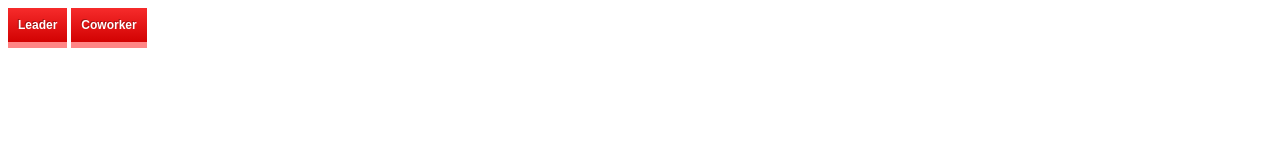
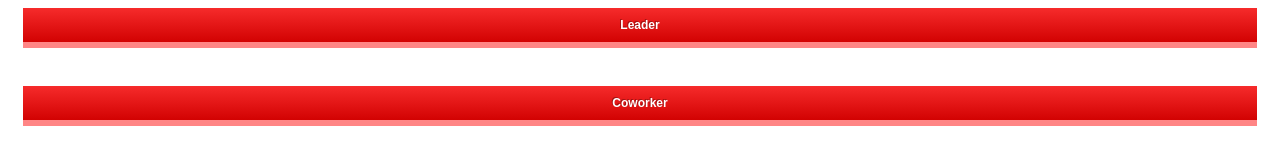
Before and after one commit to robinrogne/Grupp3, a plain HTML site: page TeleCoach/www/index.html in a window 1280 px wide. Drawn offline with Linux system fonts and the light colour scheme.

Commit message:
Css ändringar

```diff
--- a/TeleCoach/www/css/index.css
+++ b/TeleCoach/www/css/index.css
@@ -1,3 +1,7 @@
+#centered{
+    text-align: center;
+    margin: 0 auto;
+}
 .buttons{
 border-top-color: #819BCB;border-right-color: #819BCB;border-bottom-color: #FF8585;border-left-color: #819BCB;border-width: 0px 0px 6px 0px;border-style: solid; -webkit-border-radius: 0px; -moz-border-radius: 0px;border-radius: 0px;font-size:12px;font-family:arial, helvetica, sans-serif; padding: 10px 10px 10px 10px; text-decoration:none; display:inline-block;text-shadow: -1px -1px 0 rgba(0,0,0,0.3);font-weight:bold; color: #FFFFFF;
  background-color: #F62B2B; background-image: -webkit-gradient(linear, left top, left bottom, from(#F62B2B), to(#D20202));
@@ -6,6 +10,8 @@ border-top-color: #819BCB;border-right-color: #819BCB;border-bottom-color: #FF85
  background-image: -ms-linear-gradient(top, #F62B2B, #D20202);
  background-image: -o-linear-gradient(top, #F62B2B, #D20202);
  background-image: linear-gradient(to bottom, #F62B2B, #D20202);filter:progid:DXImageTransform.Microsoft.gradient(GradientType=0,startColorstr=#F62B2B, endColorstr=#D20202);
+    width:96%;
+    margin-bottom: 3%;
 }
 
 .buttons:hover{
@@ -16,4 +22,5 @@ border-top-color: #819BCB;border-right-color: #819BCB;border-bottom-color: #FF85
  background-image: -ms-linear-gradient(top, #E40A0A, #9F0202);
  background-image: -o-linear-gradient(top, #E40A0A, #9F0202);
  background-image: linear-gradient(to bottom, #E40A0A, #9F0202);filter:progid:DXImageTransform.Microsoft.gradient(GradientType=0,startColorstr=#E40A0A, endColorstr=#9F0202);
+
 }
```
